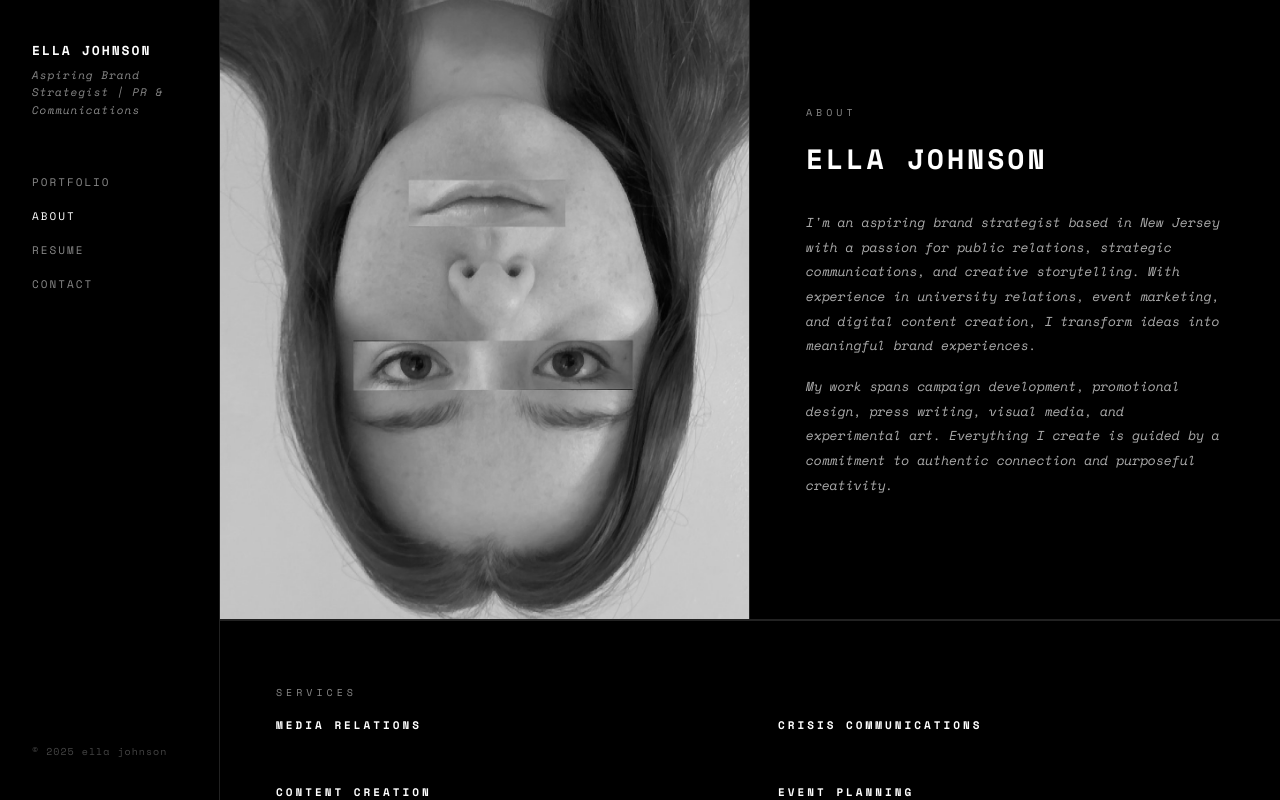
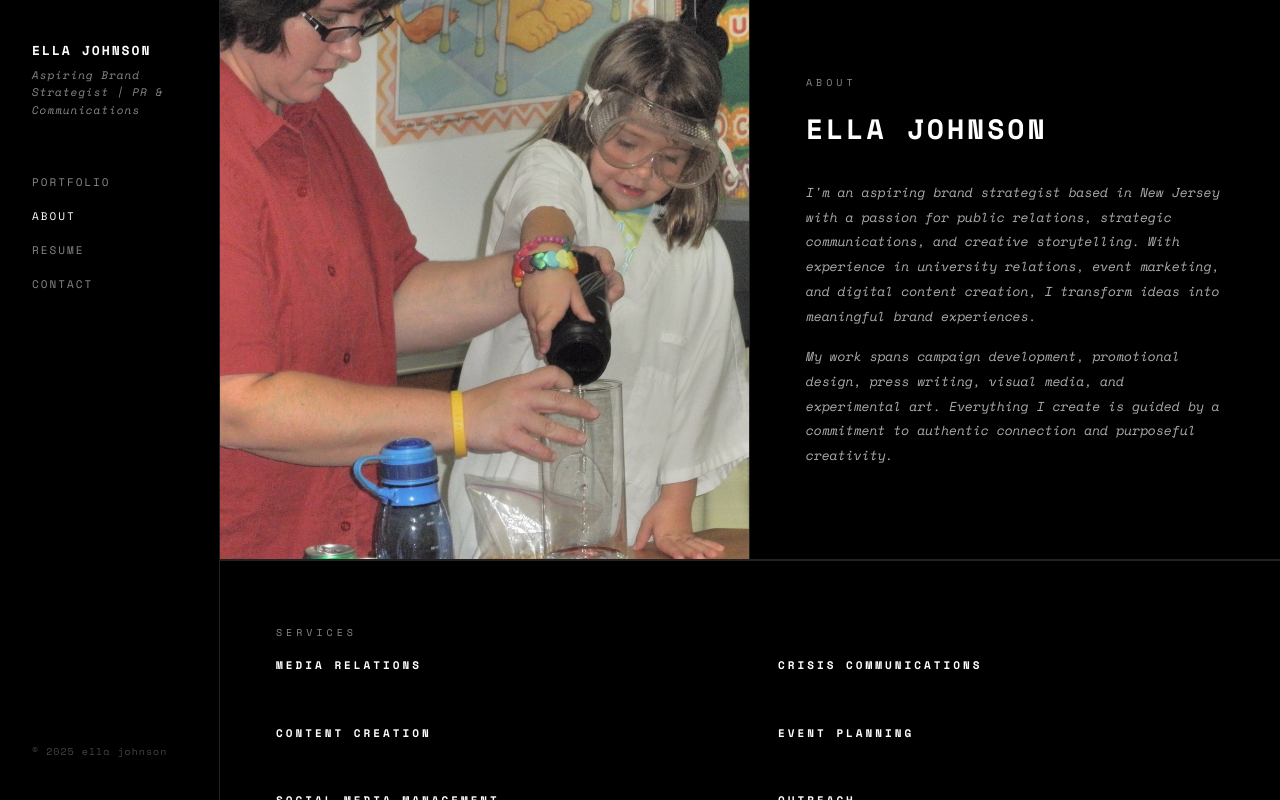
Before and after one commit to StephenI14/ellacreates, a React (Vite) app: page / in a window 1280 px wide. Both pictures are taken after a click on the button "ABOUT". Built offline with nearby package versions, Linux system fonts and the light colour scheme.

Commit message:
Change About page main photo to baby.jpg
Co-Authored-By: Claude Opus 4.6 <noreply@anthropic.com>

```diff
--- a/src/components/About.jsx
+++ b/src/components/About.jsx
@@ -6,7 +6,7 @@ export default function About() {
       {/* Hero split */}
       <div className="about-hero">
         <div className="about-hero-img">
-          <img src="/photos/selfportrait.jpg" alt="Ella Johnson" />
+          <img src="/photos/baby.jpg" alt="Ella Johnson" />
         </div>
         <div className="about-hero-text">
           <span className="about-label">About</span>
```
